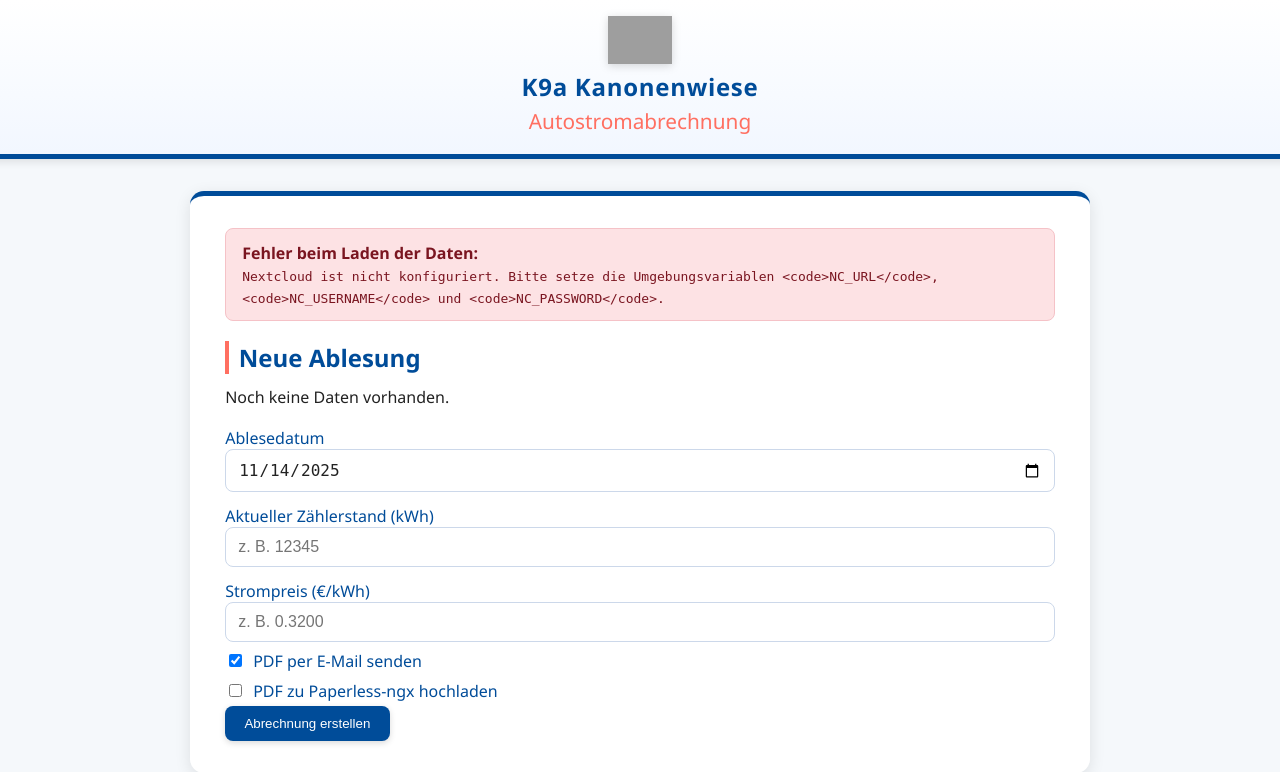
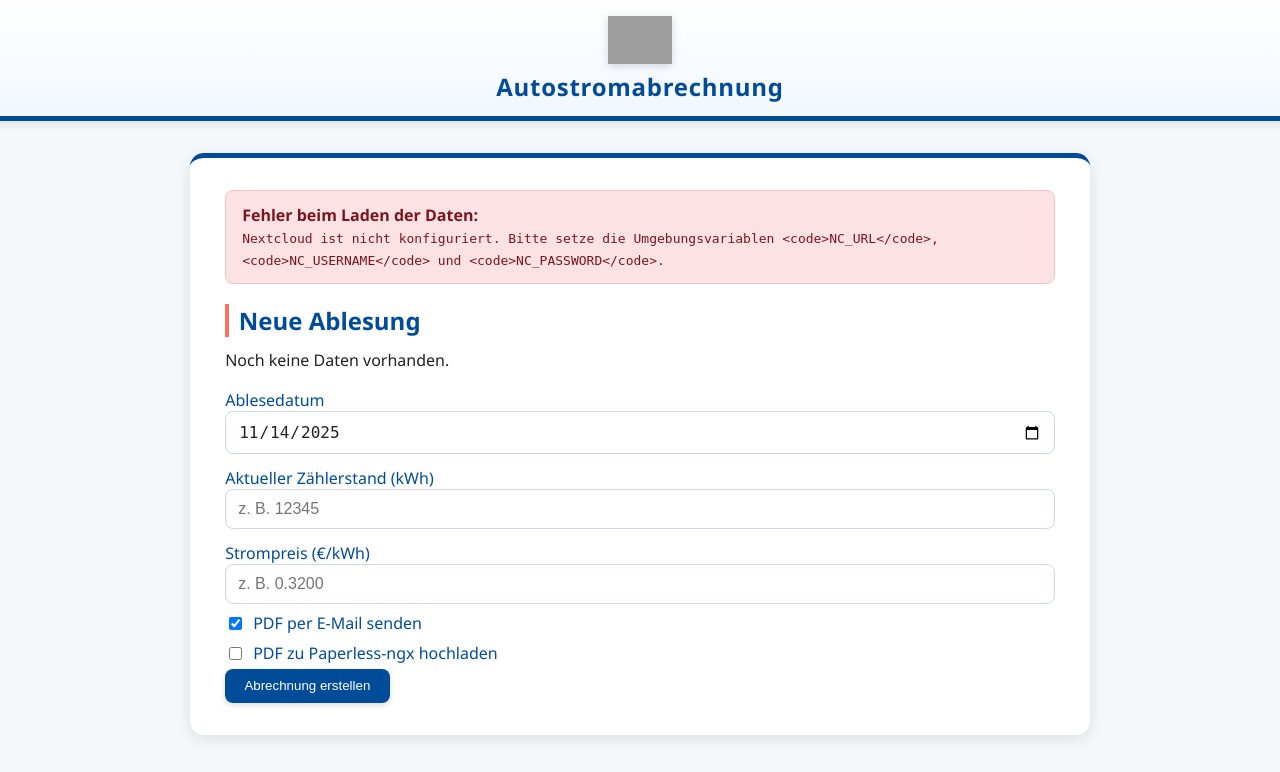
Before and after one commit to doenke/autostrom, a FastAPI app: page / in a window 1280 px wide. Shown: the top 772 px of the page. After the commit the page ends 747 px from the top, so only its background shows below. Run offline with FastAPI, Linux system fonts and the light colour scheme; grey boxes are pictures that could not be loaded.

Commit message:
Update title and header name in layout.html

```diff
--- a/app/templates/layout.html
+++ b/app/templates/layout.html
@@ -3,7 +3,7 @@
 <head>
   <meta charset="UTF-8">
   <meta name="viewport" content="width=device-width, initial-scale=1.0">
-  <title>K9a Kanonenwiese – Autostromabrechnung</title>
+  <title>Autostromabrechnung</title>
 
   <!-- Favicons (von deinem Asset-Server) -->
   <link rel="apple-touch-icon" sizes="180x180" href="https://assets.kanonenwiese.de/kanonenwiese_favicon/apple-touch-icon.png">
@@ -23,8 +23,7 @@
       src="https://assets.kanonenwiese.de/US_KanonenwieseLogo.svg"
       alt="K9a Kanonenwiese Logo"
       class="logo">
-    <span class="name">K9a Kanonenwiese</span>
-    <h1>Autostromabrechnung</h1>
+    <span class="name">Autostromabrechnung</span>
   </header>
 
   <main>
```
